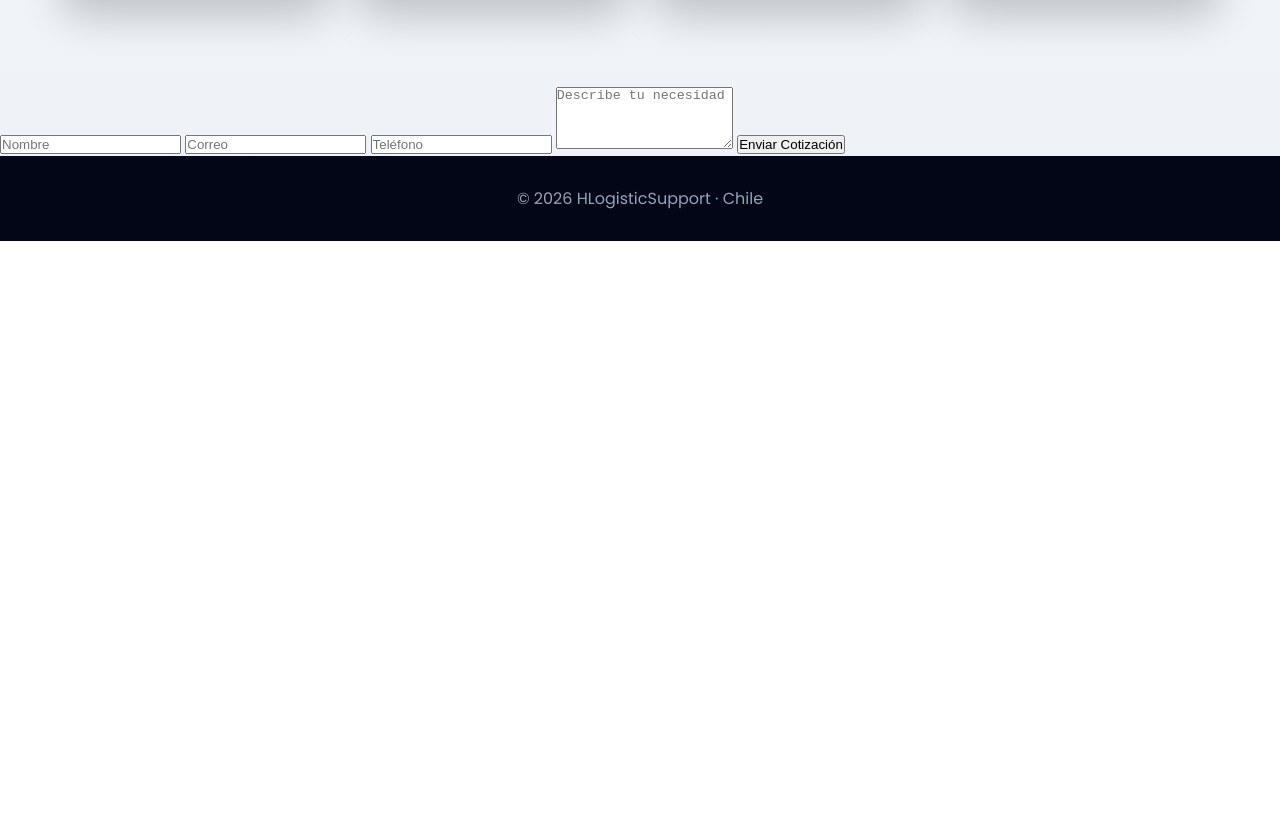
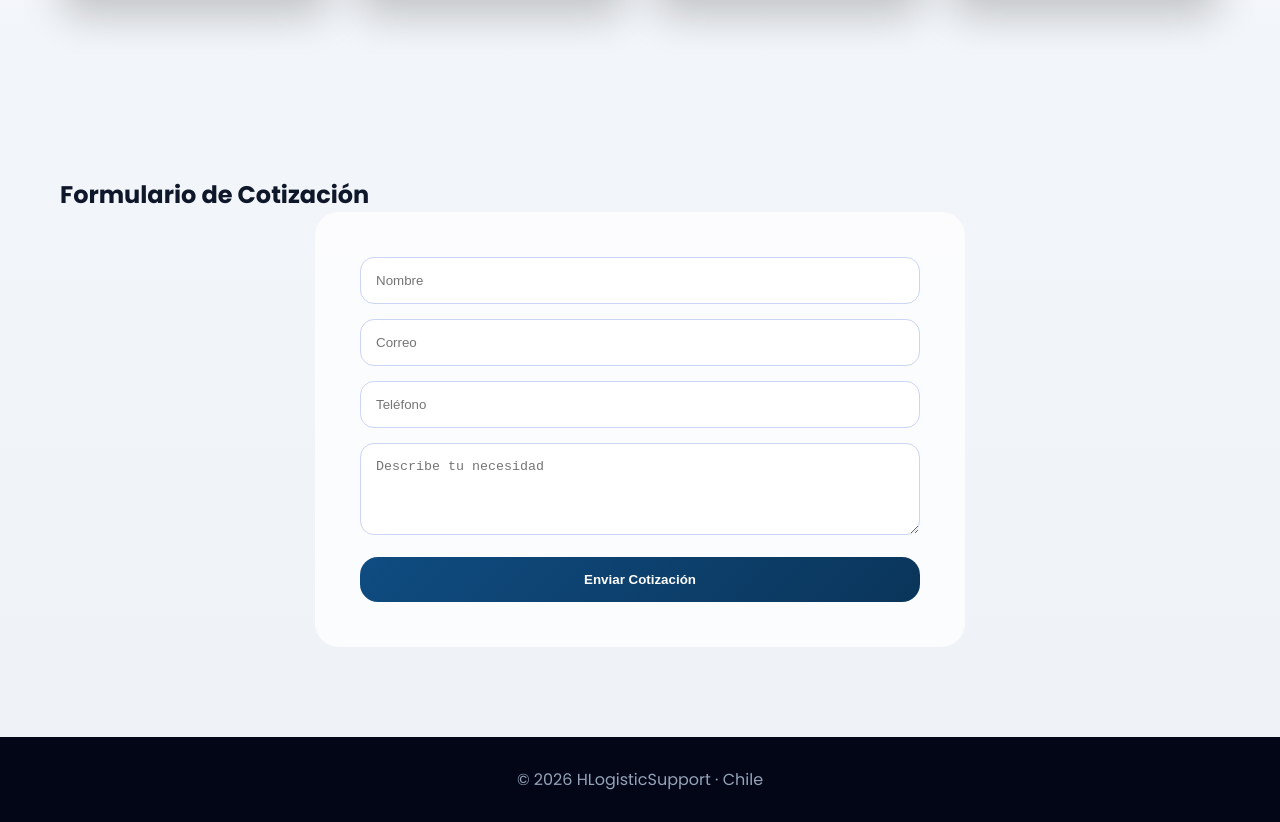
Before and after one commit to serviciosfreelancernorte-ops/hlogisticsupport, a plain HTML site: page index.html in a window 1280 px wide. Shown: the part 2026-2848 px from the top of the page. Before the commit the page ends 2267 px from the top, so only its background shows below. Drawn offline with Linux system fonts and the light colour scheme.

Commit message:
Add files via upload

```diff
--- a/index.html
+++ b/index.html
@@ -9,6 +9,7 @@
 
   <link href="https://fonts.googleapis.com/css2?family=Poppins:wght@300;400;600;700&display=swap" rel="stylesheet">
   <link rel="stylesheet" href="css/style.css">
+  <link rel="icon" href="favicon.ico">
 </head>
 
 <body>
@@ -141,20 +142,19 @@
 </section>
 
 <!-- CONTACTO -->
-<form action="https://formsubmit.co/serviciosfreelancernorte@gmail.com" method="POST">
-
-  <input type="text" name="nombre" placeholder="Nombre" required>
-  <input type="email" name="email" placeholder="Correo" required>
-  <input type="tel" name="telefono" placeholder="Teléfono">
-  <textarea name="mensaje" rows="4" placeholder="Describe tu necesidad" required></textarea>
-
-  <!-- CONFIGURACIONES OCULTAS -->
-  <input type="hidden" name="_subject" value="Nueva cotización desde HLogisticSupport">
-  <input type="hidden" name="_captcha" value="false">
-  <input type="hidden" name="_template" value="table">
-
-  <button type="submit">Enviar Cotización</button>
-</form>
+<section class="contact" id="contacto">
+  <div class="container">
+    <h2>Formulario de Cotización</h2>
+    <form>
+      <form action="https://formsubmit.co/serviciosfreelancernorte@gmail.com" method="POST">
+      <input type="text" placeholder="Nombre" required>
+      <input type="email" placeholder="Correo" required>
+      <input type="tel" placeholder="Teléfono">
+      <textarea rows="4" placeholder="Describe tu necesidad"></textarea>
+      <button type="submit">Enviar Cotización</button>
+    </form>
+  </div>
+</section>
 
 <!-- WHATSAPP -->
 <a class="whatsapp" href="https://wa.me/56949424720" target="_blank">💬</a>
```
